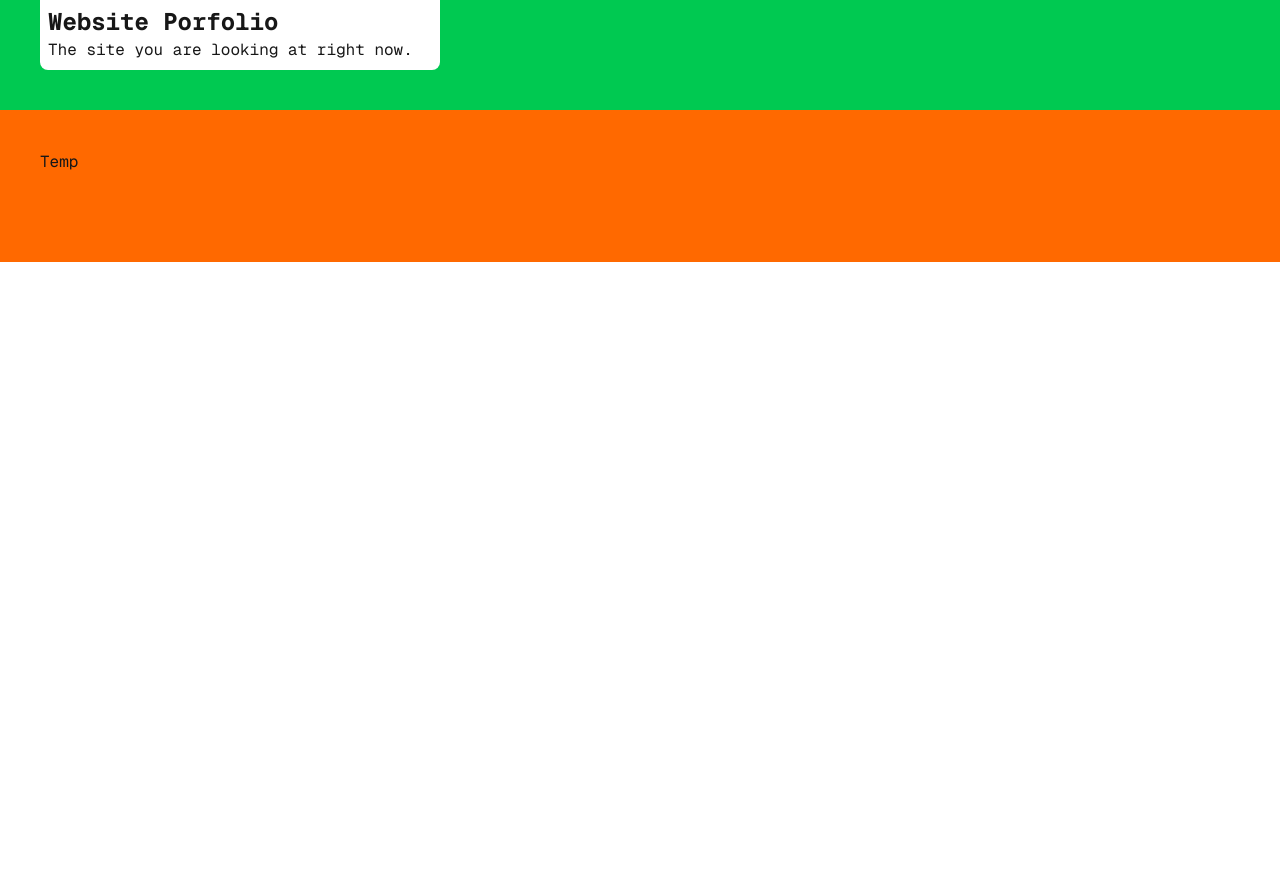
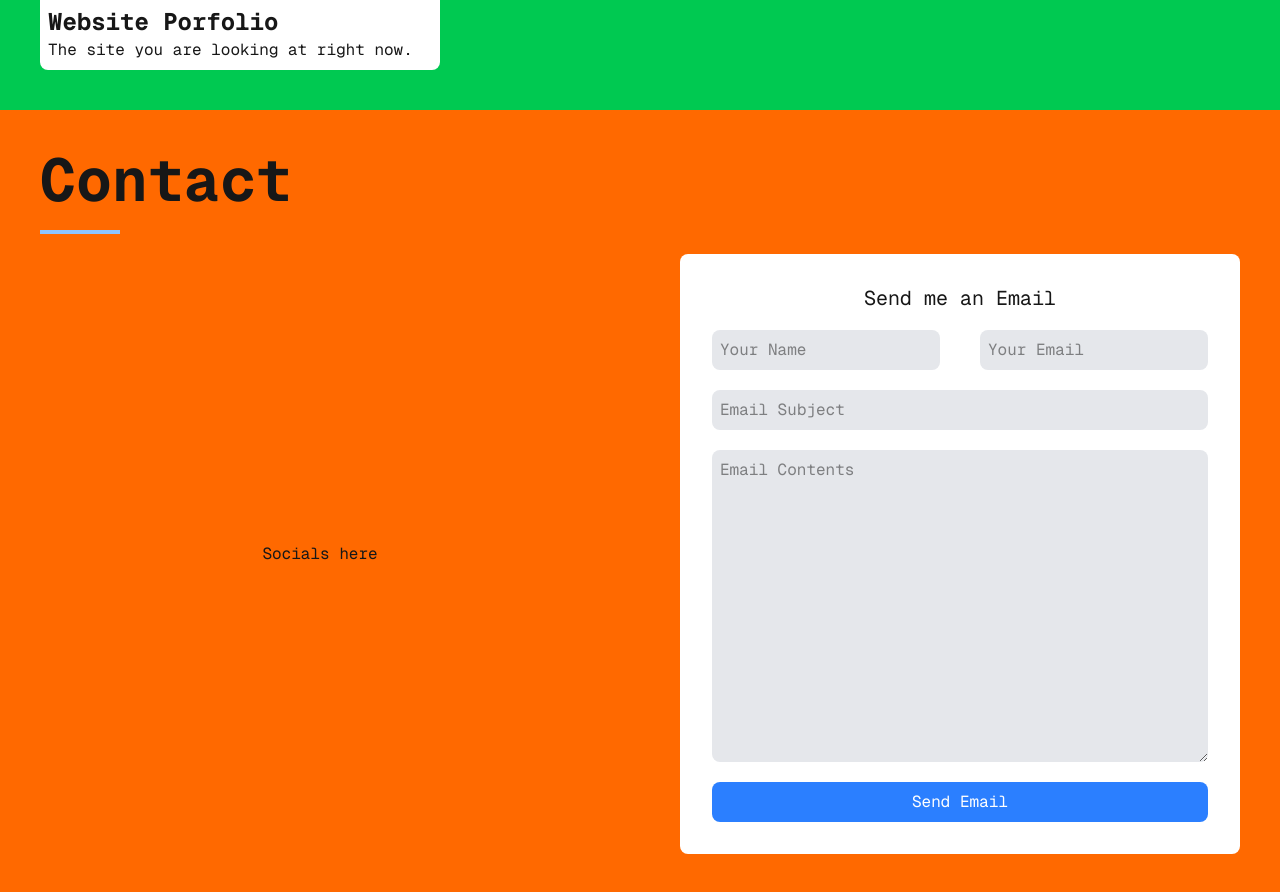
Before and after one commit to JohnNasitem/Website-Portfolio, a Next.js app in the folder Portfolio/: page / in a window 1280 px wide. Shown: the part 2910-3802 px from the top of the page. Before the commit the page ends 3172 px from the top, so only its background shows below. Built offline with nearby package versions, Linux system fonts and the light colour scheme.

Commit message:
added contact form

```diff
--- a/Portfolio/src/components/contact-section.tsx
+++ b/Portfolio/src/components/contact-section.tsx
@@ -1,14 +1,28 @@
 "use client"
 
 import useAnimateEntrance from './animate-entrance';
+import ContactForm from './contact-form';
 
 const ContactSection = () => {
     const section1Visible = useAnimateEntrance("contact_section1");
+    const section2Visible = useAnimateEntrance("contact_section2");
+    const section3Visible = useAnimateEntrance("contact_section3");
+
     return (
         <div id='contact' className="pageSection font-[family-name:var(--font-geist-mono)] bg-orange-500">
-            <div className="grid grid-rows-[1fr_1fr_1fr] p-8 sm:p-10">
-                <div id='contact_section1' className={`${section1Visible ? 'animate-fade-slide-in' : ''}`}>
-                    Temp
+            <div className="p-8 sm:p-10">
+                <h2 id='contact_section1' className={`text-2xl sm:text-6xl font-bold justify-self-left ${section1Visible ? 'animate-fade-slide-in' : ''}`}>
+                    Contact
+                </h2>
+                <div className={`bg-blue-300 h-1 w-20 mt-5 mb-5 ${section1Visible ? 'animate-fade-slide-in' : ''}`}/>
+
+                <div className='grid sm:grid-cols-2 gap-y-5 gap-x-20'>
+                    <div id='contact_section2' className={`${section2Visible ? 'animate-fade-slide-in' : ''} flex justify-center items-center w-full h-[600px]`}>
+                        Socials here
+                    </div>
+                    <div id='contact_section3' className={`${section3Visible ? 'animate-fade-slide-in' : ''} flex justify-center items-center w-full h-[600px]`}>
+                        <ContactForm />
+                    </div>
                 </div>
             </div>
         </div>
```
